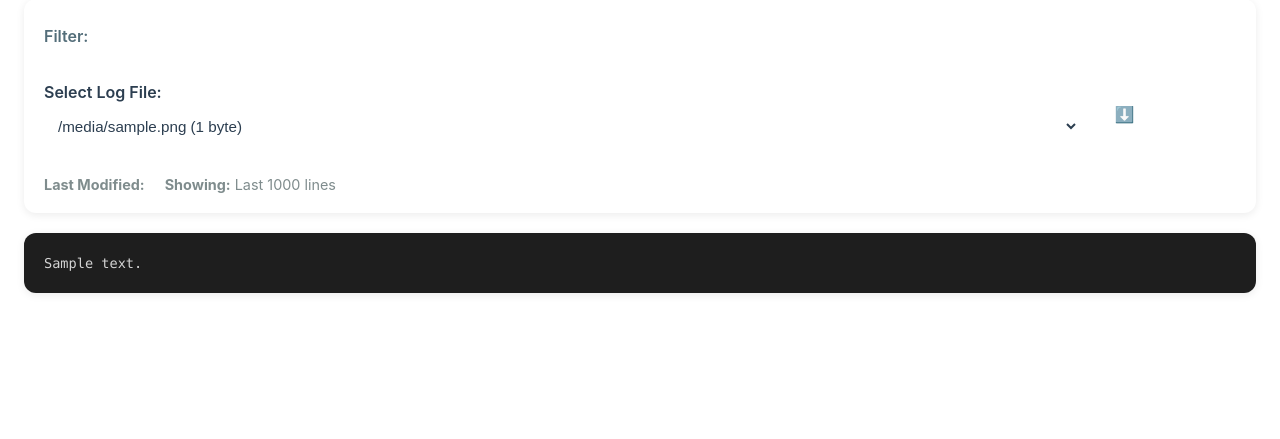
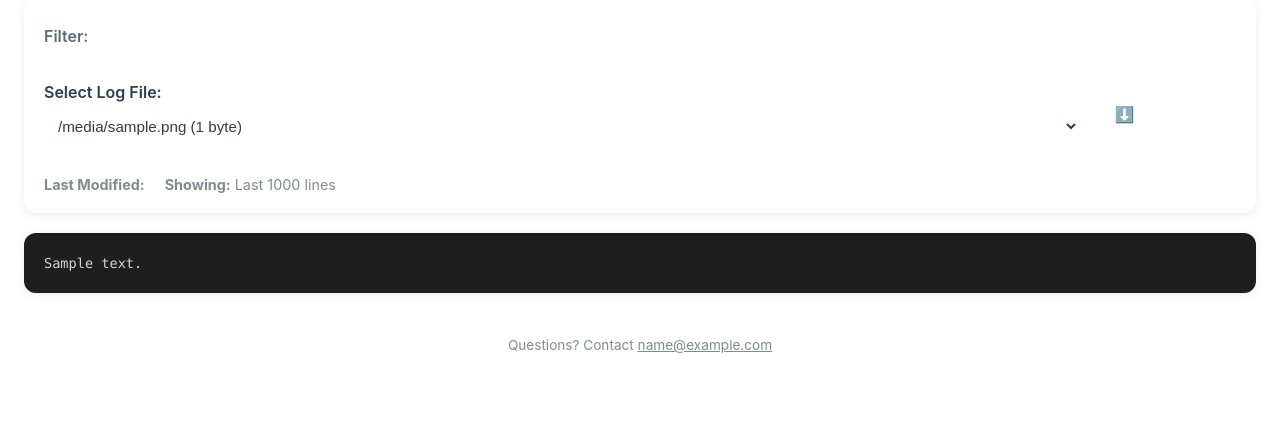
Before and after one commit to Jastchi/newsbot-public, a Django app: template src/web/newsserver/templates/newsserver/logs_list.html in a window 1280 px wide. Shown: the part 165-604 px from the top of the page. Run offline with Django 5.2, Linux system fonts and the light colour scheme; the template is opened without the code that fills it: most values are stand-ins (such as "Sample title", 1, 10 or a date in 2020).

Commit message:
Update: 2026-09-01

```diff
--- a/src/web/newsserver/context_processors.py
+++ b/src/web/newsserver/context_processors.py
@@ -3,6 +3,7 @@
 import re
 import secrets
 
+from django.conf import settings
 from django.http import HttpRequest
 
 from newsbot.color_utils import derive_color_palette
@@ -12,6 +13,11 @@ from .services.log_service import LogService
 from .site_urls import build_canonical_page_url, site_origin
 
 _HEX6 = re.compile(r"[0-9a-fA-F]{6}")
+
+
+def contact_email(_request: HttpRequest) -> dict[str, str]:
+    """Expose the public contact address for site templates."""
+    return {"contact_email": settings.EMAIL_FOR_CANCELLATION}
 
 
 def _query_hex(request: HttpRequest, key: str) -> str:
--- a/src/web/newsserver/templates/newsserver/base.html
+++ b/src/web/newsserver/templates/newsserver/base.html
@@ -383,6 +383,12 @@
         {% block content %}{% endblock %}
     </div>
 
+    {% if contact_email %}
+    <footer style="text-align: center; padding: 16px; font-size: 0.85em; color: var(--text-muted);">
+        Questions? Contact <a href="mailto:{{ contact_email }}" style="color: var(--site-primary);">{{ contact_email }}</a>
+    </footer>
+    {% endif %}
+
     {% if not user.is_authenticated %}
     <div id="auth-modal-overlay" class="auth-modal-overlay" role="dialog" aria-modal="true" aria-labelledby="auth-modal-title">
         <div class="auth-modal">
--- a/src/web/web/settings.py
+++ b/src/web/web/settings.py
@@ -159,6 +159,7 @@ TEMPLATES = [
                 "web.newsserver.context_processors.has_logs",
                 "web.newsserver.context_processors.site_theme",
                 "web.newsserver.context_processors.canonical_urls",
+                "web.newsserver.context_processors.contact_email",
             ],
         },
     },
@@ -351,6 +352,9 @@ EMAIL_ADMIN_NOTIFICATION_TO = (
     or os.getenv("EMAIL_LOGIN")
     or os.getenv("EMAIL_SENDER", "")
 )
+# Public contact address: shown on the site, and used as the
+# List-Unsubscribe mailto in report emails (see after_analysis/email)
+EMAIL_FOR_CANCELLATION = os.getenv("EMAIL_FOR_CANCELLATION", _email_sender)
 
 LOGGING = {
     "version": 1,
```
Also changed, not shown: src/web/web/templates/account/base.html (+19 -0 lines).
